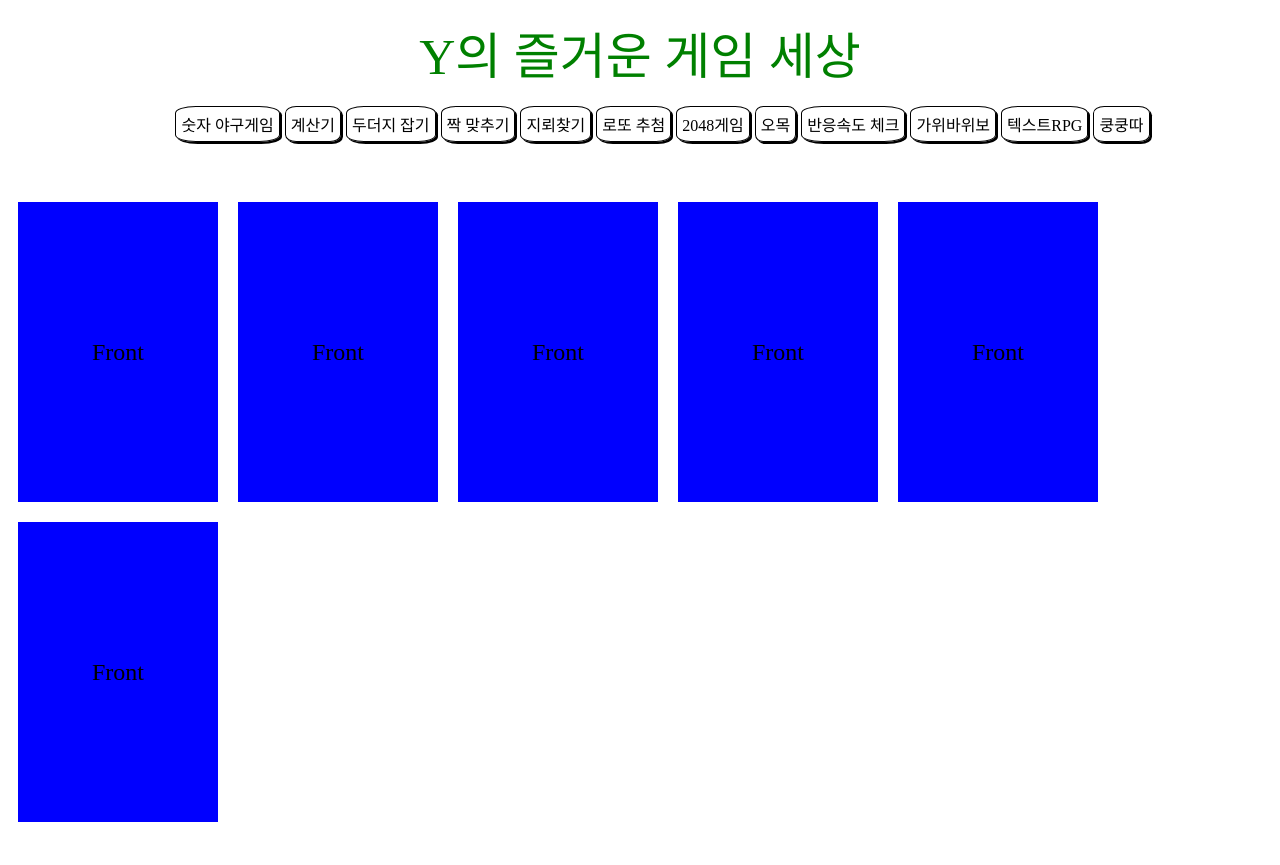
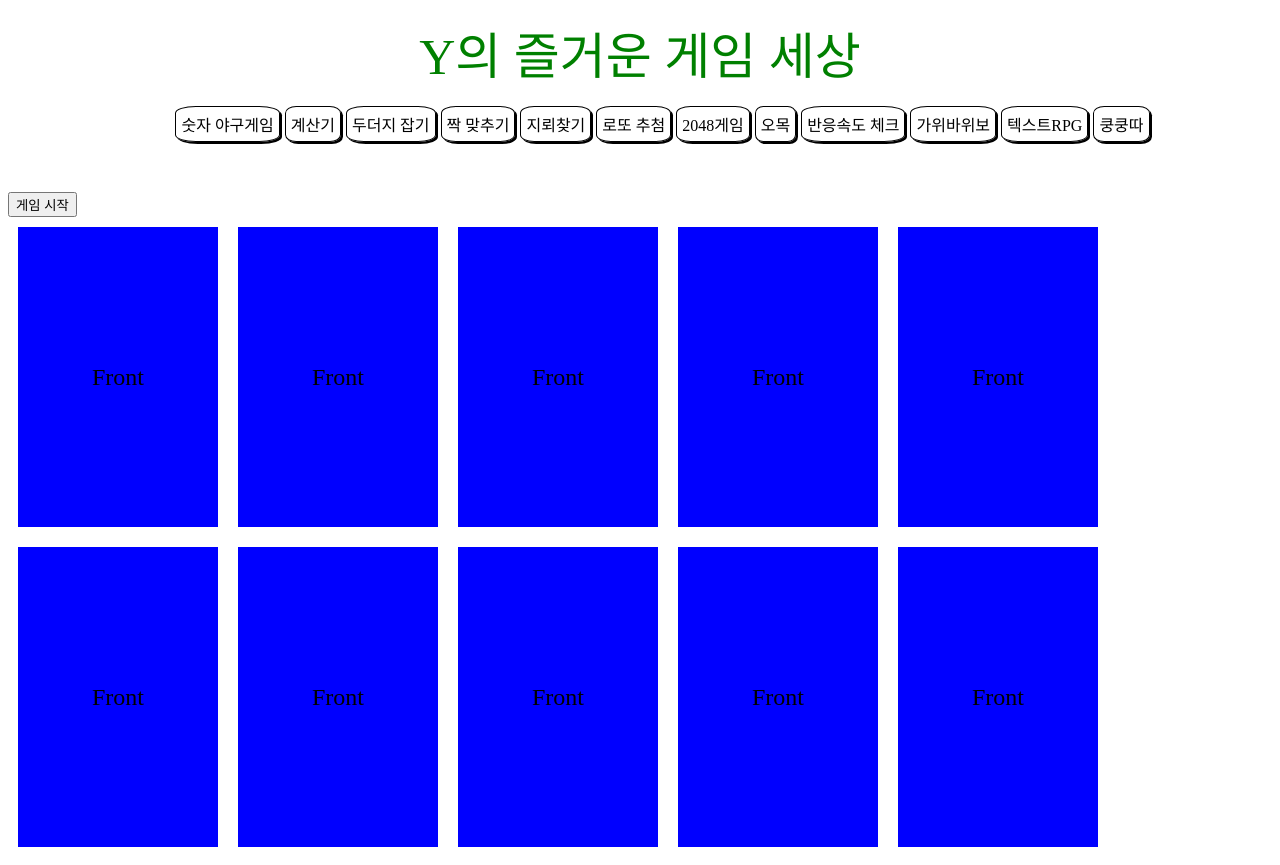
Before and after one commit to tomyhas59/reactGame, a React (Create React App) app: page /concentration in a window 1280 px wide. Before the commit the page ends 840 px from the top, so only its background shows below. Built offline with nearby package versions, Linux system fonts and the light colour scheme.

Commit message:
const colors = [...colorArr]; //리셋 시 color 초기화

```diff
--- a/src/pages/Concentration.js
+++ b/src/pages/Concentration.js
@@ -1,4 +1,4 @@
-import React, { useState } from "react";
+import React, { useCallback, useEffect, useMemo, useState } from "react";
 import styled from "styled-components";
 
 const CardContainer = styled.div`
@@ -25,32 +25,147 @@ const Card = styled.div`
 const Front = styled(Card)`
   background-color: blue;
   transform: ${(props) =>
-    props.flipped ? "rotateY(180deg)" : "rotateY(0deg)"};
+    props.isFlipped ? "rotateY(180deg)" : "rotateY(0deg)"};
 `;
 
 const Back = styled(Card)`
-  background-color: red;
+  background-color: ${(props) => props.color};
   transform: ${(props) =>
-    props.flipped ? "rotateY(0deg)" : "rotateY(-180deg)"};
+    props.isFlipped ? "rotateY(0deg)" : "rotateY(-180deg)"};
 `;
 
 function Concentration() {
-  const [cards, setCards] = useState(Array(6).fill(false));
+  const colorArr = useMemo(
+    () => [
+      "red",
+      "orange",
+      "yellow",
+      "green",
+      "white",
+      "pink",
+      "cyan",
+      "violet",
+      "gray",
+      "black",
+    ],
+    []
+  );
+
+  const [colors, setColors] = useState(colorArr);
+  const total = 10;
+  const initialCards = useCallback(() => {
+    const colors = [...colorArr]; //리셋 시 color 초기화
+    let randomColors = [];
+    while (colors.length > 0) {
+      const random = Math.floor(Math.random() * colors.length);
+      randomColors = randomColors.concat(colors.splice(random, 1));
+    }
+    let selectedColors = randomColors.slice(0, total / 2);
+    let colorCopy = [...selectedColors, ...selectedColors];
+    let newShuffled = [];
+    for (let i = 0; colorCopy.length > 0; i += 1) {
+      const randomIndex = Math.floor(Math.random() * colorCopy.length);
+      newShuffled = [...newShuffled].concat(colorCopy.splice(randomIndex, 1));
+    }
+    setColors(newShuffled);
+    return newShuffled.map(() => false); // 모든 카드 front, false면 front
+  }, [colorArr]);
+
+  const [cards, setCards] = useState(initialCards);
+  const [clicked, setClicked] = useState([]);
+  const [completed, setCompleted] = useState([]);
+  const [clickable, setClickable] = useState(true);
+  const [startTime, setStartTime] = useState();
 
   const handleClick = (index) => {
+    if (!clickable) {
+      return; // 클릭 불가능할 때 함수를 실행하지 않음
+    }
+    if (!cards[index] && clicked.length < 2) {
+      // 클릭한 카드가 back이고 클릭된 카드가 2개 미만(2개까지 클릭 가능)
       const updatedCards = [...cards];
-    updatedCards[index] = !updatedCards[index];
+      updatedCards[index] = true; // front면 back으로
       setCards(updatedCards);
+      // 클릭한 카드의 인덱스를 clicked 상태에 추가
+      setClicked((prevClicked) => [...prevClicked, index]);
+    }
   };
 
+  useEffect(() => {
+    if (clicked.length === 2) {
+      // 클릭한 카드가 2개인 경우
+      const [firstIndex, secondIndex] = clicked;
+      if (colors[firstIndex] === colors[secondIndex]) {
+        // 두 카드의 색상이 같으면
+        setCompleted((prevCompleted) => [
+          ...prevCompleted,
+          firstIndex,
+          secondIndex,
+        ]);
+        setClicked([]);
+      } else {
+        // 두 카드의 색상이 다르면 1초 후에 두 카드를 다시 뒤집음
+        setTimeout(() => {
+          const updatedCards = [...cards];
+          updatedCards[firstIndex] = false;
+          updatedCards[secondIndex] = false;
+          setCards(updatedCards);
+          setClicked([]);
+        }, 1000);
+      }
+    }
+  }, [cards, clicked, colors]);
+
+  const startGame = useCallback(() => {
+    setClickable(false);
+    const startCard = [...cards];
+    for (let i = 0; i < cards.length; i++) {
+      setTimeout(() => {
+        startCard[i] = true;
+        setCards([...startCard]);
+      }, i * 500); // 0.5초 간격으로 카드 뒤집기
+    }
+    setTimeout(() => {
+      setClickable(true);
+      const flippedCard = [...cards];
+      // 모든 카드가 다시 뒤집히도록
+      for (let i = 0; i < cards.length; i++) {
+        flippedCard[i] = false;
+      }
+      setCards([...flippedCard]);
+      setStartTime(new Date());
+    }, cards.length * 500 + 3000); // 모든 카드가 뒤집힌 후 3초 후에 다시 뒤집기
+  }, [cards]);
+
+  const reset = useCallback(() => {
+    setClicked([]);
+    setCompleted([]);
+    setCards(initialCards());
+  }, [initialCards]);
+
+  useEffect(() => {
+    if (completed.length === total) {
+      const endTime = new Date();
+      setTimeout(() => {
+        alert(`${(endTime - startTime) / 1000}초 성공`);
+      }, 200);
+    }
+  }, [completed.length, startTime]);
+
   return (
+    <div>
+      <button onClick={startGame}>게임 시작</button>
+      {completed.length === total && <button onClick={reset}>리셋</button>}
       <div style={{ display: "flex", flexWrap: "wrap" }}>
         {cards.map((isFlipped, index) => (
           <CardContainer key={index} onClick={() => handleClick(index)}>
-          <Front flipped={isFlipped}>Front</Front>
-          <Back flipped={isFlipped}>Back</Back>
+            <Front isFlipped={isFlipped}>Front</Front>
+            <Back isFlipped={isFlipped} color={colors[index]}>
+              Back
+            </Back>
           </CardContainer>
         ))}
+      </div>
     </div>
   );
 }
```
Lines whose indentation alone changed are shown as unchanged.
